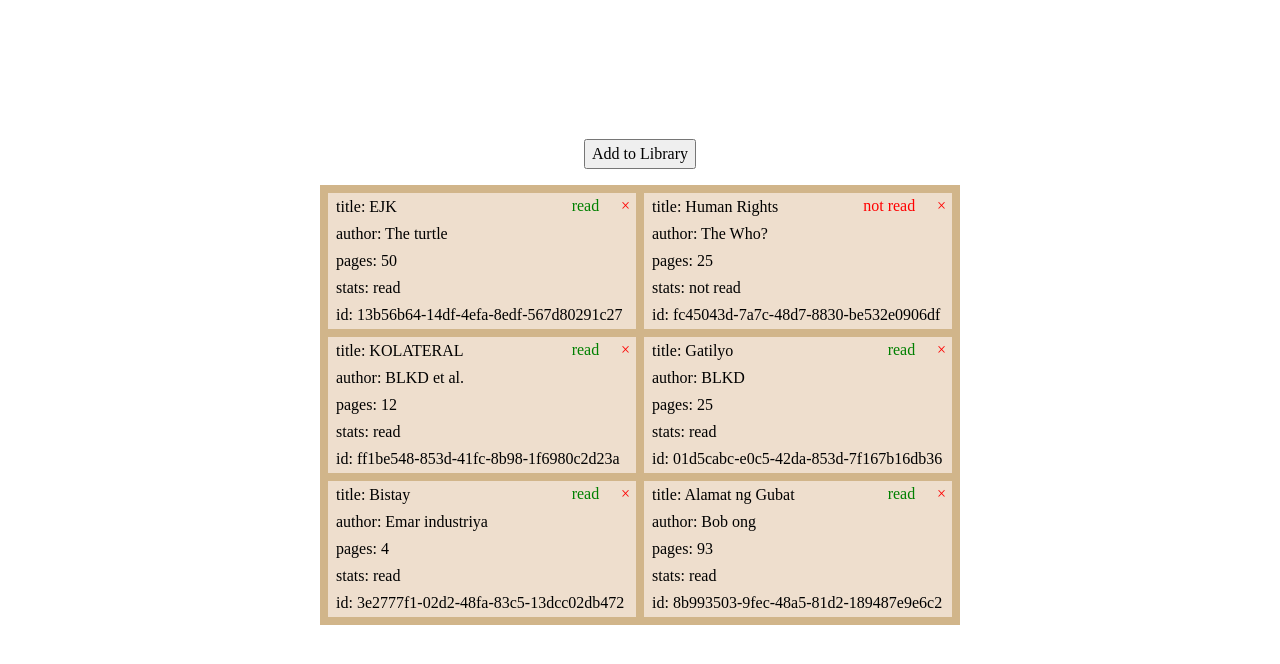
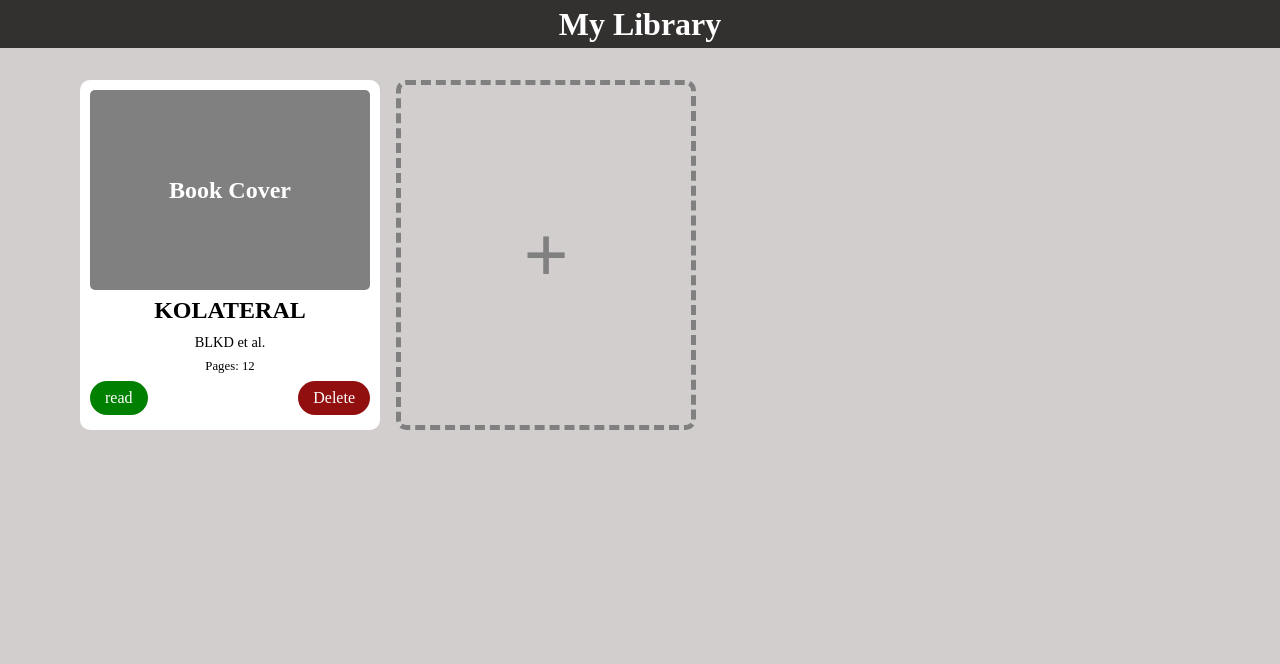
Before and after one commit to colmelom0410/Project-Library, a plain HTML site: page index.html in a window 1280 px wide. Drawn offline with Linux system fonts and the light colour scheme.

Commit message:
Improve UI design

```diff
--- a/index.html
+++ b/index.html
@@ -7,7 +7,7 @@
     <title>Project:Library</title>
 </head>
 <body>
-    <button id="addBook">Add to Library</button>
+    <header>My Library</header>
     <dialog id="dialog">
         <form action="">
             <div class="inputContainer">
@@ -30,7 +30,9 @@
             </div>
         </form>
     </dialog>
-    <div class="container"></div>
+    <div class="container">
+        <button id="addBook">+</button>
+    </div>
 
 
     <script src="script.js"></script>
--- a/script.js
+++ b/script.js
@@ -24,39 +24,35 @@ function addBookToLibrary(book) {
 }
 
 
-const book1 = new Book("EJK", "The turtle", 50, "read", crypto.randomUUID())
-const book2 = new Book("Human Rights", "The Who?", 25, "not read", crypto.randomUUID())
-const book3 = new Book("KOLATERAL", "BLKD et al.", 12, "read", crypto.randomUUID())
-const book4 = new Book("Gatilyo", "BLKD", 25, "read", crypto.randomUUID())
-const book5 = new Book("Bistay", "Emar industriya", 4, "read", crypto.randomUUID())
-const book6 = new Book("Alamat ng Gubat", "Bob ong", 93, "read", crypto.randomUUID())
+const book1 = new Book("KOLATERAL", "BLKD et al.", 12, "read", crypto.randomUUID())
 addBookToLibrary(book1);
-addBookToLibrary(book2);
-addBookToLibrary(book3);
-addBookToLibrary(book4);
-addBookToLibrary(book5);
-addBookToLibrary(book6);
+
 
 //Functions to display books in the DOM
 function displayBooks(book){
     //create new Div as the container for each book
     const newDiv = document.createElement("div");
     newDiv.classList.add("book");
-    container.appendChild(newDiv);
-
+    container.insertBefore(newDiv, container.children[container.children.length - 1]);
+    //create img container
+    const imgDiv = document.createElement("div");
+    imgDiv.classList.add("bookCover");
+    newDiv.appendChild(imgDiv);
+    imgDiv.textContent = "Book Cover";
     //display each object elements as <p> and append to the div container
     for (let x in book){
-      if(book.hasOwnProperty(x)){
+      if(book.hasOwnProperty(x) && x!="cover" && x!="id" && x!="stats"){
       const newP = document.createElement("p");
+      newP.classList.add(x);
       newDiv.appendChild(newP);
-      newP.textContent +=`${x}: ${book[x]}`;
+      newP.textContent +=`${book[x]}`;
       }
     }
 
     //create remove button
     const removeButton = document.createElement("button");
     removeButton.classList.add("rmvBtn");
-    removeButton.textContent = "×"
+    removeButton.textContent = "Delete"
     removeButton.addEventListener("click", () => {
       removeBookFromLibrary(book.id);
       newDiv.remove(); // Remove the book from the DOM
@@ -79,10 +75,10 @@ function displayBooks(book){
 //change read status color
 function statsColor(stats){
   if(stats.textContent == "read"){
-    stats.style.color = "green";
+    stats.style.backgroundColor = "green";
   }
   else{
-    stats.style.color = "red"
+    stats.style.backgroundColor = "rgb(145, 15, 15)"
   }
 }
 
--- a/style.css
+++ b/style.css
@@ -43,10 +43,10 @@
 /* ---------------------------------- */
 body{
   display: flex;
-  justify-content: center;
   align-items: center;
   flex-direction: column;
   height: calc(100vh - 20px);
+  background-color: rgb(211, 206, 206);
 }
 dialog{
   transform: translateX(-50%);
@@ -64,49 +64,100 @@ dialog{
   margin-top: 5px;
 }
 .book > .rmvBtn{
+  right: 10px;
+  background-color: rgb(145, 15, 15);
+}
+
+.rmvBtn, .statsBtn{
   position: absolute;
-  top: 0;
-  right: 0;
-  color: red;
-  background-color: transparent;
+  bottom: 10px;
+  color: white;
+  padding: 5px 15px;
+  border: none;
+  border-radius: 30px;
+  margin-bottom: 5px;
+}
+
+.book > .statsBtn{
+  left: 10px;
+  background-color: rgb(7, 109, 7);
   border: none;
 }
 
-.book > .statsBtn{
-  position: absolute;
-  top: 0;
-  right: 10%;
-  background-color: transparent;
-  border: none;
+.book >.rmvBtn:active{
+  background-color: red;
+}
+.container{
+    width: 90%;
+    display: flex;
+    gap: 1em;
+    padding: 1em;
+    /* background-color: #d1b58a; */
+    margin: 1em;
+    flex-wrap: wrap;
+}
+.book{
+    display: flex;
+    flex-direction: column;
+    background-color: white;
+    border-radius: 10px;
+    height: 350px;
+    width: 300px;
+    position: relative;
+    align-items: center;
 }
 
-.book >button:hover{
+.bookCover{
+  background-color: gray;
+  height: 200px;
+  width: 280px;
+  border-radius: 5px;
+  margin-top: 10px;
+  color: white;
   font-weight: bold;
-  font-size: 1.1em;
+  font-size: 1.5em;
+  display: flex;
+  justify-content: center;
+  align-items: center;
 }
-.book >button:active{
-  color: black;
+
+.title{
+  font-weight: bold;
+  font-size: 1.5rem;
+  margin-bottom: 0;
 }
-.container{
-    /* border: 1px solid red; */
-    width: 50%;
-    display: grid;
-    grid-template-columns: repeat(auto-fit, minmax(300px, 1fr));
-    grid-auto-rows:1fr;
-    gap: 0.5em;
-    padding: 0.5em;
-    background-color: #d1b58a;
-    margin: 1em;
+
+.author{
+  font-size: 0.9em;
+  margin: 0;
 }
-.book{
-    /* border: 1px solid purple; */
-    display: flex;
-    flex-direction: column;
-    background-color: #eedecd;
-    position: relative;
+.pages{
+  font-size: 0.8em;
+}
+.pages::before{
+  content: "Pages: ";
 }
 
 .book >p {
-    /* border: 1px solid red; */
     margin: 0.1em 0.5em;
 }
+
+#addBook{
+  border: 5px dashed gray;
+  background-color: transparent;
+  color: gray;
+  font-weight: bold;
+  font-size: 5rem;
+  border-radius: 10px;
+  height: 350px;
+  width: 300px;
+}
+
+header{
+  background-color: rgb(51, 48, 48);
+  width: 100%;
+  color: white;
+  font-weight: bold;
+  font-size: 2rem;
+  text-align: center;
+}
```
